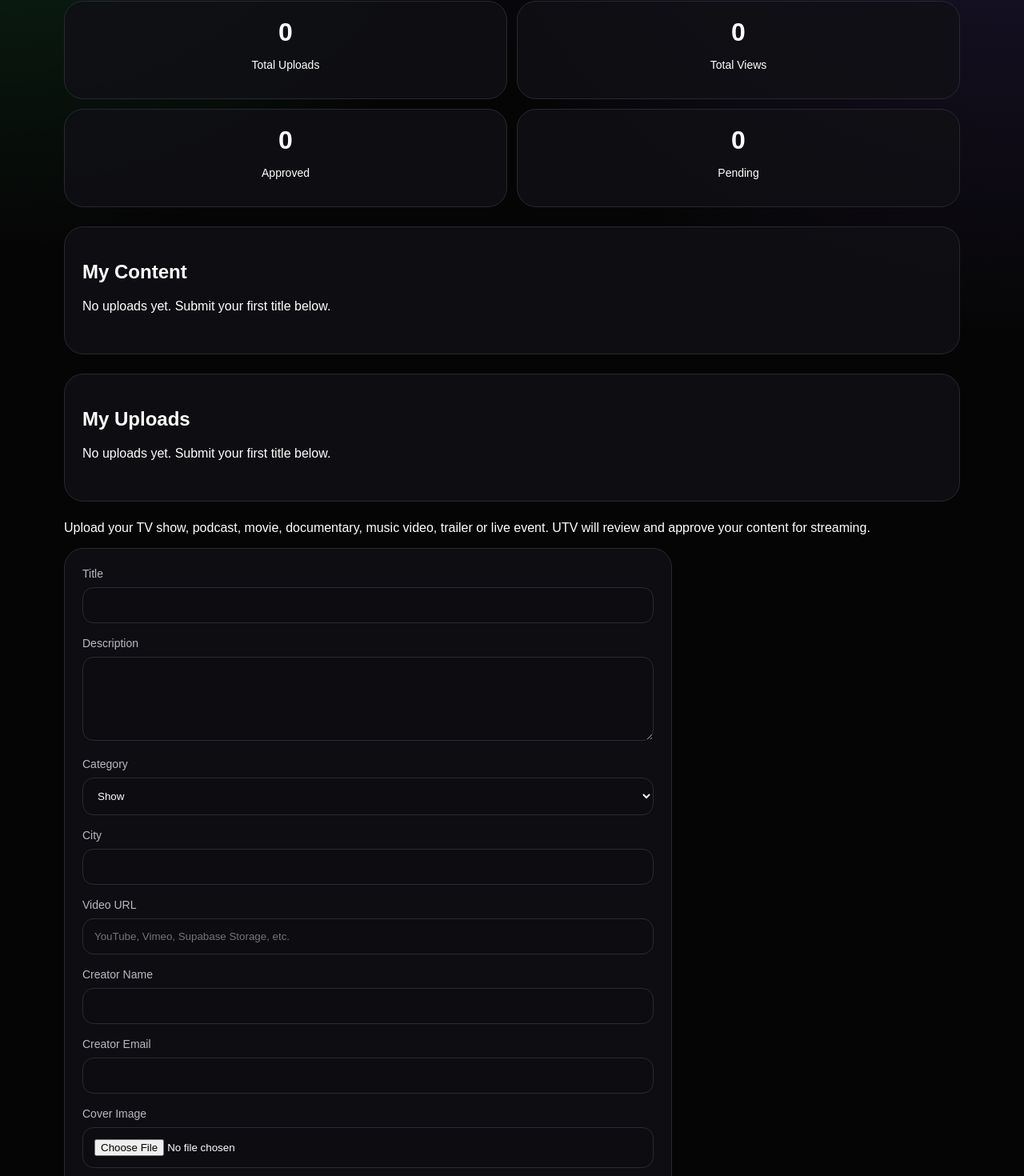
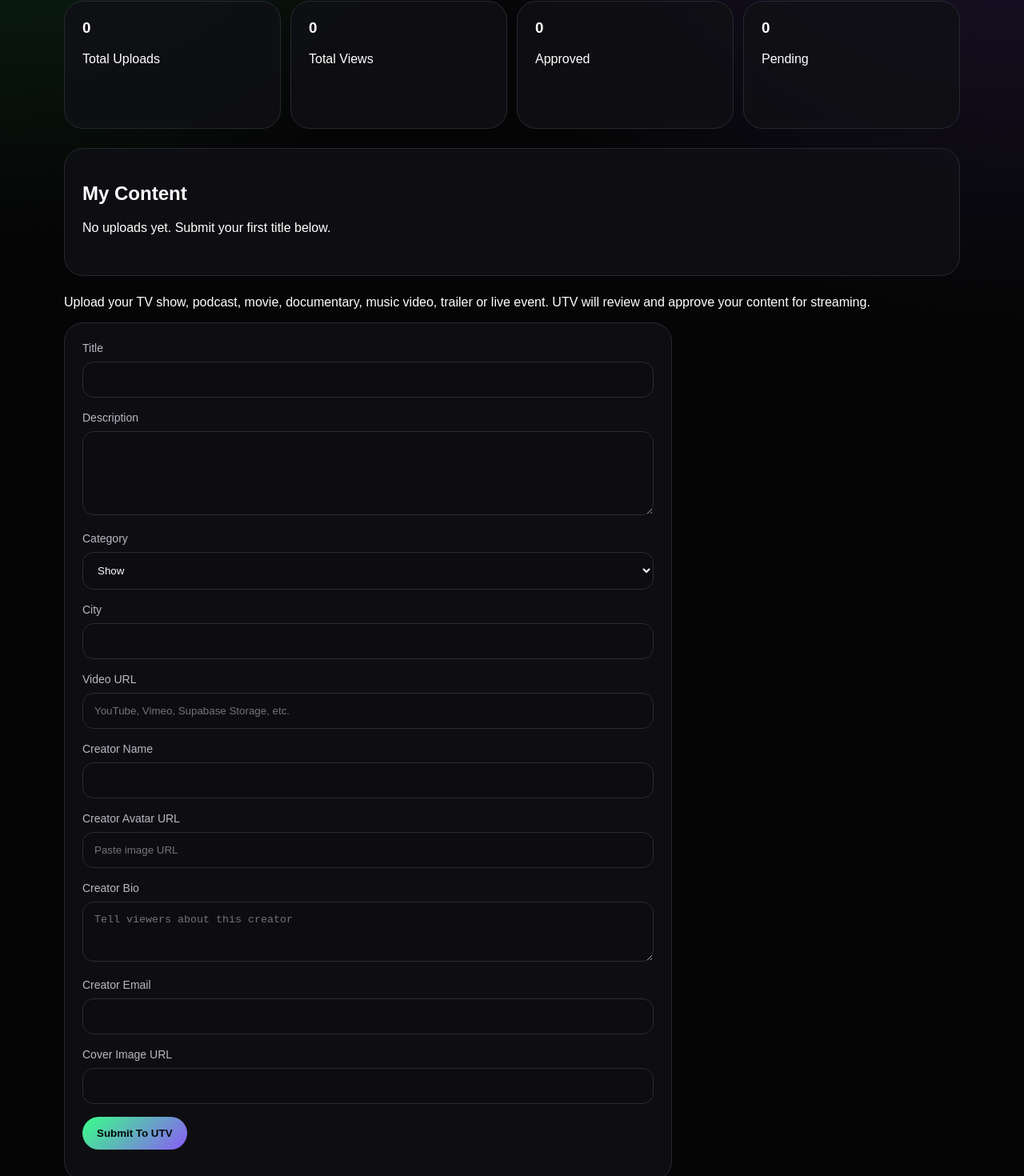
Before and after one commit to luchibagz-prog/utv-network-app, a Next.js app: page /creator in a window 1280 px wide. Shown: the part 383-1853 px from the top of the page at 80% size. Built offline with nearby package versions, Linux system fonts and the light colour scheme.

Commit message:
fix creator page and add creator profile fields

```diff
--- a/app/creator/page.tsx
+++ b/app/creator/page.tsx
@@ -1,4 +1,5 @@
 'use client';
+
 import { useEffect, useState } from 'react';
 import Link from 'next/link';
 import { supabase } from '../../lib/supabaseClient';
@@ -8,8 +9,9 @@ const freeEndDate = process.env.NEXT_PUBLIC_FREE_UPLOAD_END_DATE;
 export default function CreatorPage() {
   const [user, setUser] = useState<any>(null);
   const [message, setMessage] = useState('');
+  const [creatorUploads, setCreatorUploads] = useState<any[]>([]);
   const [uploadingCover, setUploadingCover] = useState(false);
-  const [creatorUploads, setCreatorUploads] = useState<any[]>([]);
+
   const [form, setForm] = useState({
     title: '',
     description: '',
@@ -17,21 +19,31 @@ export default function CreatorPage() {
     city: '',
     video_url: '',
     cover_url: '',
-    creator_name: "",
-    creator_email: "",
+    creator_name: '',
+    creator_email: '',
+    creator_avatar: '',
+    creator_bio: '',
   });
 
-  const freeWindow = freeEndDate ? new Date() <= new Date(freeEndDate + 'T23:59:59') : false;
+  const freeWindow = freeEndDate
+    ? new Date() <= new Date(freeEndDate + 'T23:59:59')
+    : false;
 
   useEffect(() => {
     supabase.auth.getUser().then(async ({ data }) => {
       setUser(data.user);
 
       if (data.user?.email) {
+        setForm((prev) => ({
+          ...prev,
+          creator_email: data.user.email || '',
+        }));
+
         const { data: uploads } = await supabase
-        .from("uploads")
-        .select("*")
-        .eq("creator_email", data.user.email);
+          .from('uploads')
+          .select('*')
+          .eq('creator_email', data.user.email)
+          .order('created_at', { ascending: false });
 
         setCreatorUploads(uploads || []);
       }
@@ -39,10 +51,6 @@ useEffect(() => {
   }, []);
 
   async function submitContent() {
-  // if (!user) {
-//   window.location.href = '/login';
-//   return;
-// }
     if (
       !form.title ||
       !form.description ||
@@ -53,40 +61,84 @@ if (
       setMessage('Please fill out all required fields.');
       return;
     }
+
     if (!freeWindow) {
       const res = await fetch('/api/checkout', { method: 'POST' });
       const data = await res.json();
-      if (data.url) window.location.href = data.url;
+
+      if (data.url) {
+        window.location.href = data.url;
         return;
       }
+    }
+
+    const safeAutoApproveCategories = [
+      'music_video',
+      'trailer',
+      'tutorial',
+      'short_video',
+    ];
+
+    const autoApproved = safeAutoApproveCategories.includes(form.category);
 
     const { error } = await supabase.from('uploads').insert({
       ...form,
-      approved: false
+      approved: autoApproved,
+      locked: autoApproved,
+      review_status: autoApproved ? 'Approved' : 'Pending Review',
+      review_reason: autoApproved
+        ? 'Auto-approved category'
+        : 'Requires UTV review',
     });
 
+    setMessage(
+      error
+        ? error.message
+        : autoApproved
+          ? 'Submitted and auto-approved for UTV.'
+          : 'Submitted! UTV will review and approve it soon.'
+    );
 
-
-    setMessage(error ? error.message : 'Submitted! UTV will review and approve it soon.');
+    if (!error) {
+      setForm({
+        title: '',
+        description: '',
+        category: 'show',
+        city: '',
+        video_url: '',
+        cover_url: '',
+        creator_name: form.creator_name,
+        creator_email: form.creator_email,
+        creator_avatar: form.creator_avatar,
+        creator_bio: form.creator_bio,
+      });
+    }
   }
 
   return (
     <main className="container">
       <nav className="nav">
-        <Link className="btn secondary" href="/watch">Watch</Link>
+        <Link className="btn secondary" href="/watch">
+          Watch
+        </Link>
       </nav>
 
       <img
         src="/utv-logo.png"
         alt="UTV"
-  style={{
-    width: 240,
-    marginBottom: 30
-  }}
+        style={{ width: 240, marginBottom: 30 }}
       />
 
       <h1>Submit Content to UTV</h1>
-<div className="creatorStats">
+
+      <div
+        style={{
+          display: 'grid',
+          gridTemplateColumns: 'repeat(4, 1fr)',
+          gap: 12,
+          marginBottom: 24,
+        }}
+      >
         <div className="card">
           <h3>{creatorUploads.length}</h3>
           <p>Total Uploads</p>
@@ -103,21 +155,17 @@ if (
         </div>
 
         <div className="card">
-    <h3>
-      {creatorUploads.filter(item => item.approved).length}
-    </h3>
+          <h3>{creatorUploads.filter((item) => item.approved).length}</h3>
           <p>Approved</p>
         </div>
 
         <div className="card">
-    <h3>
-      {creatorUploads.filter(item => !item.approved).length}
-    </h3>
+          <h3>{creatorUploads.filter((item) => !item.approved).length}</h3>
           <p>Pending</p>
         </div>
       </div>
-<p>
-  <section className="card" style={{ marginBottom: 24 }}>
+
+      <div className="card" style={{ marginBottom: 24 }}>
         <h2>My Content</h2>
 
         {creatorUploads.length === 0 ? (
@@ -132,80 +180,116 @@ if (
 
                 <div>
                   <h3>{item.title}</h3>
-            <p>{item.category} • 👁 {item.views || 0} views</p>
+                  <p>
+                    {item.category} • 👁 {item.views || 0} views
+                  </p>
                   <strong>
-              {item.approved ? "Live on UTV" : "Pending Review"}
+                    {item.approved ? 'Live on UTV' : 'Pending Review'}
                   </strong>
                 </div>
 
-          <Link href={`/watch/${item.id}`} className="btn secondary">
+                <Link
+                  href={`/watch/${item.id}`}
+                  className="btn secondary"
+                >
                   View
                 </Link>
               </div>
             ))}
           </div>
         )}
-</section>
-<section className="card" style={{ marginBottom: 24 }}>
-  <h2>My Uploads</h2>
-
-  {creatorUploads.length === 0 ? (
-    <p>No uploads yet. Submit your first title below.</p>
-  ) : (
-    <div className="creatorContentList">
-      {creatorUploads.map((item) => (
-        <div key={item.id} className="creatorContentItem">
-          {item.cover_url && (
-            <img src={item.cover_url} alt={item.title} />
-          )}
-
-          <div>
-            <h3>{item.title}</h3>
-            <p>{item.category} • 👁 {item.views || 0} views</p>
-            <strong>{item.approved ? "Live on UTV" : "Pending Review"}</strong>
       </div>
 
-          {item.approved && (
-            <Link href={`/watch/${item.id}`} className="btn secondary">
-              View
-            </Link>
-          )}
-        </div>
-      ))}
-    </div>
-  )}
-</section>
-Upload your TV show, podcast, movie, documentary, music video, trailer or live event. UTV will review and approve your content for streaming.
+      <p>
+        Upload your TV show, podcast, movie, documentary, music video, trailer
+        or live event. UTV will review and approve your content for streaming.
       </p>
 
-      <div className="card" style={{maxWidth:760}}>
+      <div className="card" style={{ maxWidth: 760 }}>
         <label>Title</label>
-        <input className="input" value={form.title} onChange={e=>setForm({...form, title:e.target.value})} />
+        <input
+          className="input"
+          value={form.title}
+          onChange={(e) =>
+            setForm({ ...form, title: e.target.value })
+          }
+        />
 
         <label>Description</label>
-        <textarea rows={5} value={form.description} onChange={e=>setForm({...form, description:e.target.value})} />
+        <textarea
+          className="input"
+          rows={5}
+          value={form.description}
+          onChange={(e) =>
+            setForm({ ...form, description: e.target.value })
+          }
+        />
 
         <label>Category</label>
-        <select value={form.category} onChange={e=>setForm({...form, category:e.target.value})}>
+        <select
+          className="input"
+          value={form.category}
+          onChange={(e) =>
+            setForm({ ...form, category: e.target.value })
+          }
+        >
           <option value="show">Show</option>
           <option value="podcast">Podcast</option>
           <option value="movie">Movie</option>
+          <option value="documentary">Documentary</option>
           <option value="trailer">Trailer</option>
           <option value="music_video">Music Video</option>
           <option value="live_event">Live Event</option>
+          <option value="tutorial">Tutorial</option>
+          <option value="short_video">Short Video</option>
         </select>
 
         <label>City</label>
-        <input className="input" value={form.city} onChange={e=>setForm({...form, city:e.target.value})} />
+        <input
+          className="input"
+          value={form.city}
+          onChange={(e) =>
+            setForm({ ...form, city: e.target.value })
+          }
+        />
 
         <label>Video URL</label>
-        <input className="input" placeholder="YouTube, Vimeo, Supabase Storage, etc." value={form.video_url} onChange={e=>setForm({...form, video_url:e.target.value})} />
+        <input
+          className="input"
+          placeholder="YouTube, Vimeo, Supabase Storage, etc."
+          value={form.video_url}
+          onChange={(e) =>
+            setForm({ ...form, video_url: e.target.value })
+          }
+        />
+
         <label>Creator Name</label>
         <input
           className="input"
           value={form.creator_name}
           onChange={(e) =>
             setForm({ ...form, creator_name: e.target.value })
+          }
+        />
+
+        <label>Creator Avatar URL</label>
+        <input
+          className="input"
+          placeholder="Paste image URL"
+          value={form.creator_avatar}
+          onChange={(e) =>
+            setForm({ ...form, creator_avatar: e.target.value })
+          }
+        />
+
+        <label>Creator Bio</label>
+        <textarea
+          className="input"
+          rows={3}
+          placeholder="Tell viewers about this creator"
+          value={form.creator_bio}
+          onChange={(e) =>
+            setForm({ ...form, creator_bio: e.target.value })
           }
         />
 
@@ -218,46 +302,26 @@ Upload your TV show, podcast, movie, documentary, music video, trailer or live e
             setForm({ ...form, creator_email: e.target.value })
           }
         />
-<label>Cover Image</label>
+
+        <label>Cover Image URL</label>
         <input
           className="input"
-  type="file"
-  accept="image/*"
-  disabled={uploadingCover}
-  onChange={async (e) => {
-    const file = e.target.files?.[0];
-    if (!file) return;
-
-    setUploadingCover(true);
-    setMessage('Uploading cover...');
-
-    const filePath = `${Date.now()}-${file.name}`;
-
-    const { error } = await supabase.storage
-      .from('thumbnails')
-      .upload(filePath, file);
-
-    if (error) {
-      setMessage(error.message);
-      setUploadingCover(false);
-      return;
+          value={form.cover_url}
+          onChange={(e) =>
+            setForm({ ...form, cover_url: e.target.value })
           }
-
-    const { data } = supabase.storage
-      .from('thumbnails')
-      .getPublicUrl(filePath);
-
-    setForm({ ...form, cover_url: data.publicUrl });
-    setMessage('Cover uploaded!');
-    setUploadingCover(false);
-  }}
         />
 
         {form.cover_url && (
           <img
             src={form.cover_url}
             alt="Cover preview"
-    style={{ width: '180px', borderRadius: 18, marginTop: 12 }}
+            style={{
+              width: '180px',
+              borderRadius: 18,
+              marginTop: 12,
+              marginBottom: 20,
+            }}
           />
         )}
 
@@ -266,7 +330,6 @@ Upload your TV show, podcast, movie, documentary, music video, trailer or live e
         </button>
 
         <p>{message}</p>
-
       </div>
     </main>
   );
```
Lines whose indentation alone changed are shown as unchanged.
